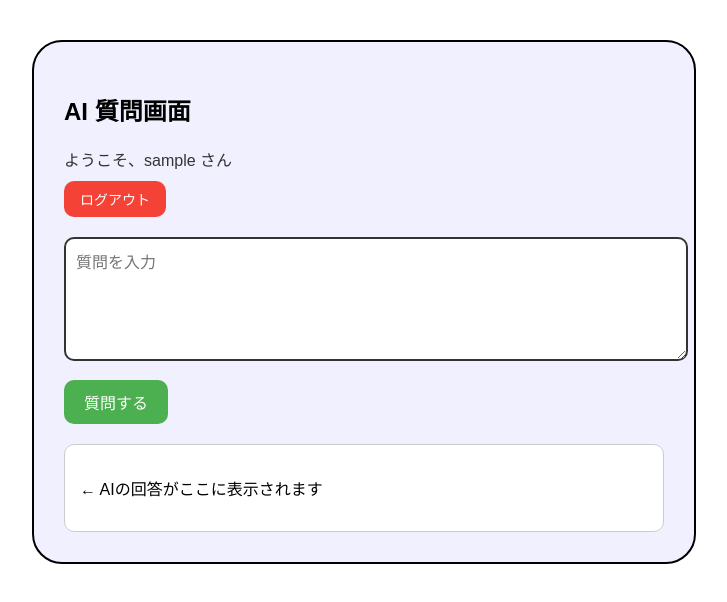
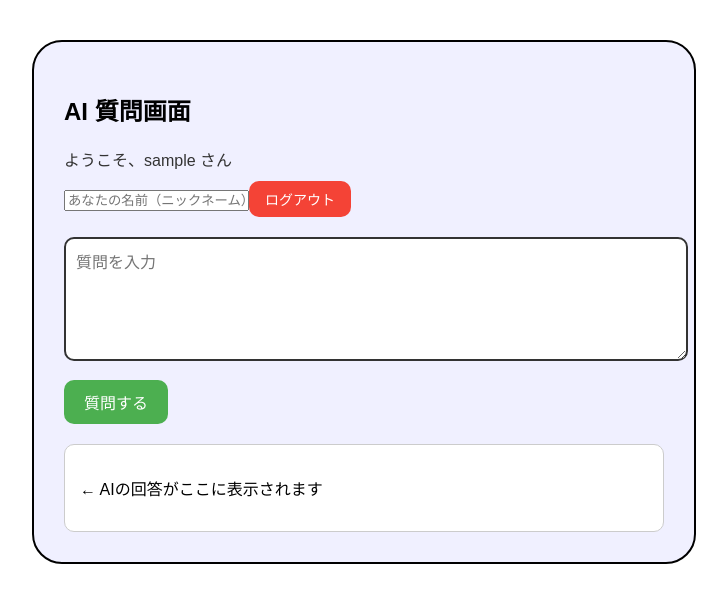
Before and after one commit to ChifuneTomoya/chifunetomoya, a React (Create React App) app in the folder frontend/: page /home in a window 1280 px wide. Shown: the top 602 px of the page, without its empty margins (276-1003 px from the left). Built offline with nearby package versions, Linux system fonts and the light colour scheme; sample sign-in values are in the browser's storage.

Commit message:
Trigger workflow

```diff
--- a/frontend/src/Home.jsx
+++ b/frontend/src/Home.jsx
@@ -7,12 +7,19 @@ export default function Home({ auth }) {
   const [loading, setLoading] = useState(false);
   const navigate = useNavigate();
   const [error,setError] = useState('');
+  const [nickname, setNickname] = useState('');
 
   const handleQuestion = async () => {
     if (!question.trim()) {
       setError('質問を入力してください。');
       return;
     }
+
+    if (!nickname.trim()) {
+      setError('名前を入力してください。');
+      return;
+    }
+
     setError('');
     setLoading(true);
 
@@ -52,6 +59,17 @@ export default function Home({ auth }) {
       <p style={styles.welcome}>
         {auth?.username ? `ようこそ、${auth.username} さん` : 'ユーザー情報がありません'}
       </p>
+
+      {/* 🔽 名前の入力欄 */}
+      <input
+        style={styles.input}
+        type="text"
+        placeholder="あなたの名前（ニックネーム）を入力"
+        value={nickname}
+        onChange={(e) => setNickname(e.target.value)}
+      />
+
+
       <button style={styles.logout} onClick={handleLogout}>ログアウト</button>
 
       <textarea
@@ -65,7 +83,14 @@ export default function Home({ auth }) {
         {loading ? '送信中...' : '質問する'}
       </button>
       <div style={styles.responseBox}>
-        <p>{response || '← AIの回答がここに表示されます'}</p>
+        {response ? (
+          <p>
+            <strong>{nickname} さんの質問:</strong> {question}<br />
+            <strong>回答:</strong> {response}
+          </p>
+        ) : (
+          <p>← AIの回答がここに表示されます</p>
+        )}
       </div>
     </div>
   );
```
